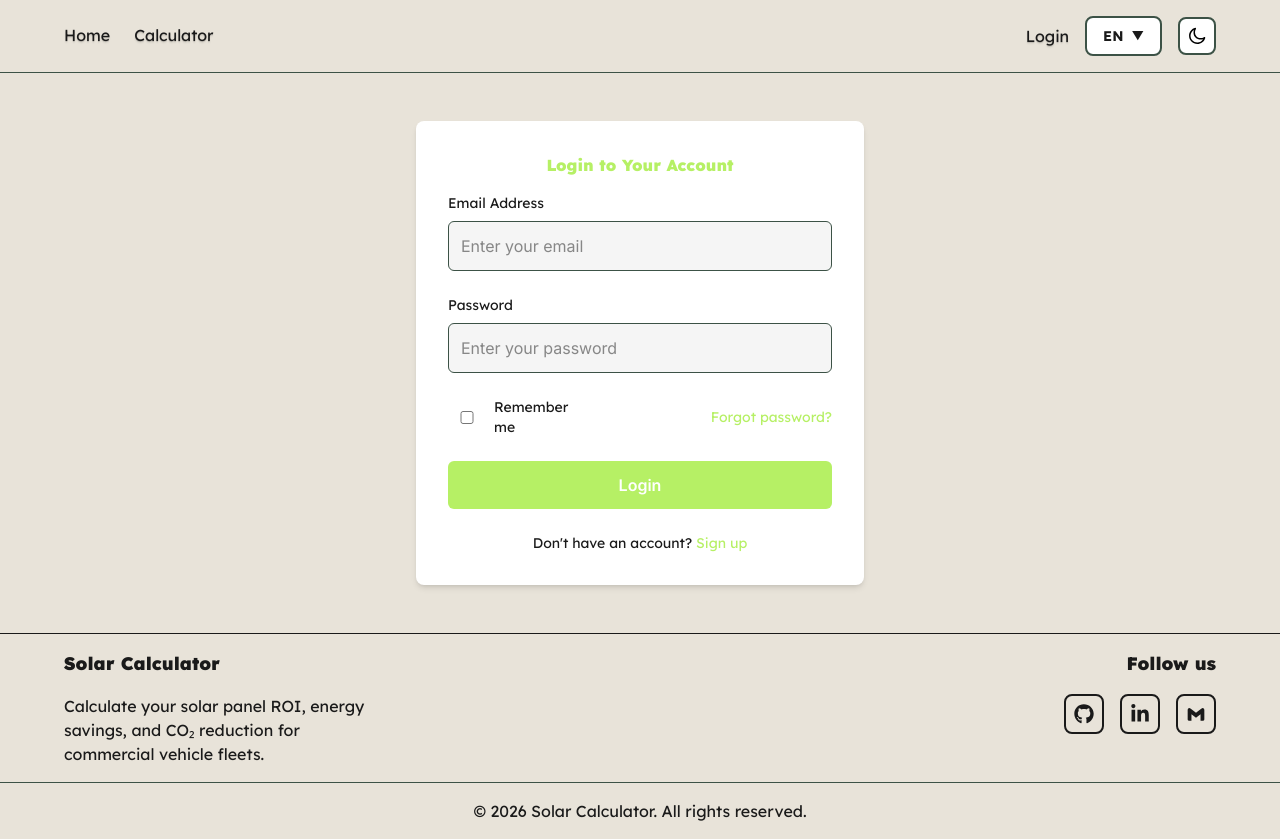
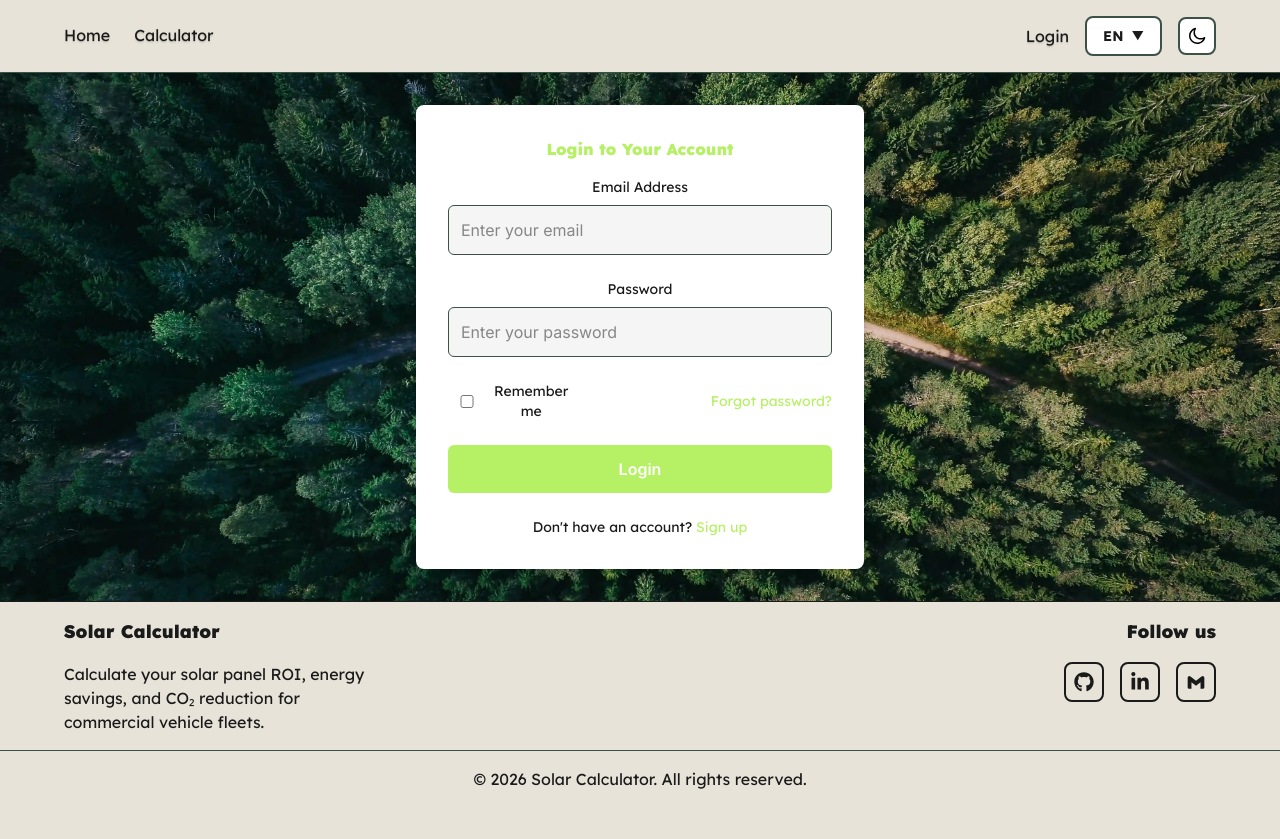
Before and after one commit to KateSkoryna/solar-calculator, a Next.js app: page /en/login in a window 1280 px wide. After the commit the page ends 807 px from the top, so only its background shows below. Built offline with nearby package versions, Linux system fonts and the light colour scheme.

Commit message:
fix styles on pages

```diff
--- a/app/[locale]/calculator/page.tsx
+++ b/app/[locale]/calculator/page.tsx
@@ -1,10 +1,33 @@
 import { useTranslations } from "next-intl";
 import PageTitle from "@/components/common/PageTitle";
 import Section from "@/components/layout/Section";
-import MultiStepForm from "@/components/calculator/MultiStepForm";
+import Form from "@/components/form/Form";
+import VehicleTypeStep from "@/components/calculator/steps/VehicleTypeStep";
+import VehicleDetailsStep from "@/components/calculator/steps/VehicleDetailsStep";
+import LocationSetupStep from "@/components/calculator/steps/LocationSetupStep";
+import UserPromptStep from "@/components/calculator/steps/UserPromptStep";
 
 export default function Calculator() {
   const t = useTranslations("calculator");
+
+  const steps = [
+    {
+      name: "vehicleTypeSelection",
+      component: VehicleTypeStep,
+    },
+    {
+      name: "vehicleDetails",
+      component: VehicleDetailsStep,
+    },
+    {
+      name: "locationSetup",
+      component: LocationSetupStep,
+    },
+    {
+      name: "additionalNotes",
+      component: UserPromptStep,
+    },
+  ];
 
   return (
     <Section className="text-left">
@@ -14,8 +37,8 @@ export default function Calculator() {
         {t("subtitle")}
       </p>
 
-      <div className="w-full mx-auto md:w-3/4 lg:w-1/2 bg-[var(--form-bg)] p-6 rounded-lg shadow-md">
-        <MultiStepForm />
+      <div className="w-full mx-auto md:w-3/4 lg:w-1/2">
+        <Form steps={steps} />
       </div>
     </Section>
   );
--- a/app/[locale]/login/page.tsx
+++ b/app/[locale]/login/page.tsx
@@ -1,13 +1,13 @@
-import Container from "@/components/layout/Container";
 import { useTranslations } from "next-intl";
+import Section from "@/components/layout/Section";
 
 export default function Login() {
   const t = useTranslations("login");
 
   return (
-    <Container>
-      <div className="mx-auto max-w-md py-12">
-        <div className="bg-[var(--card)] p-8 rounded-lg shadow-md">
+    <Section>
+      <div className="mx-auto max-w-md">
+        <div className="bg-[var(--form-bg)] p-8 rounded-lg shadow-md">
           <h1 className="!text-[var(--accent)] text-center mb-6">
             {t("title")}
           </h1>
@@ -70,6 +70,6 @@ export default function Login() {
           </div>
         </div>
       </div>
-    </Container>
+    </Section>
   );
 }
--- a/app/[locale]/page.tsx
+++ b/app/[locale]/page.tsx
@@ -58,7 +58,7 @@ export default function Home() {
 
         <Link
           href="/calculator"
-          className="mt-8 text-center lg:text-left inline-block bg-[var(--primary)] text-[var(--text-on-primary)] px-16 py-6 rounded-full font-large text-lg hover:opacity-90 transition-opacity"
+          className="mt-8 text-center lg:text-left inline-block bg-[var(--accent)] text-[var(--text-on-accent)] px-16 py-6 rounded-full font-large text-lg hover:opacity-90 transition-opacity"
         >
           {t("getStarted")}
         </Link>
```
